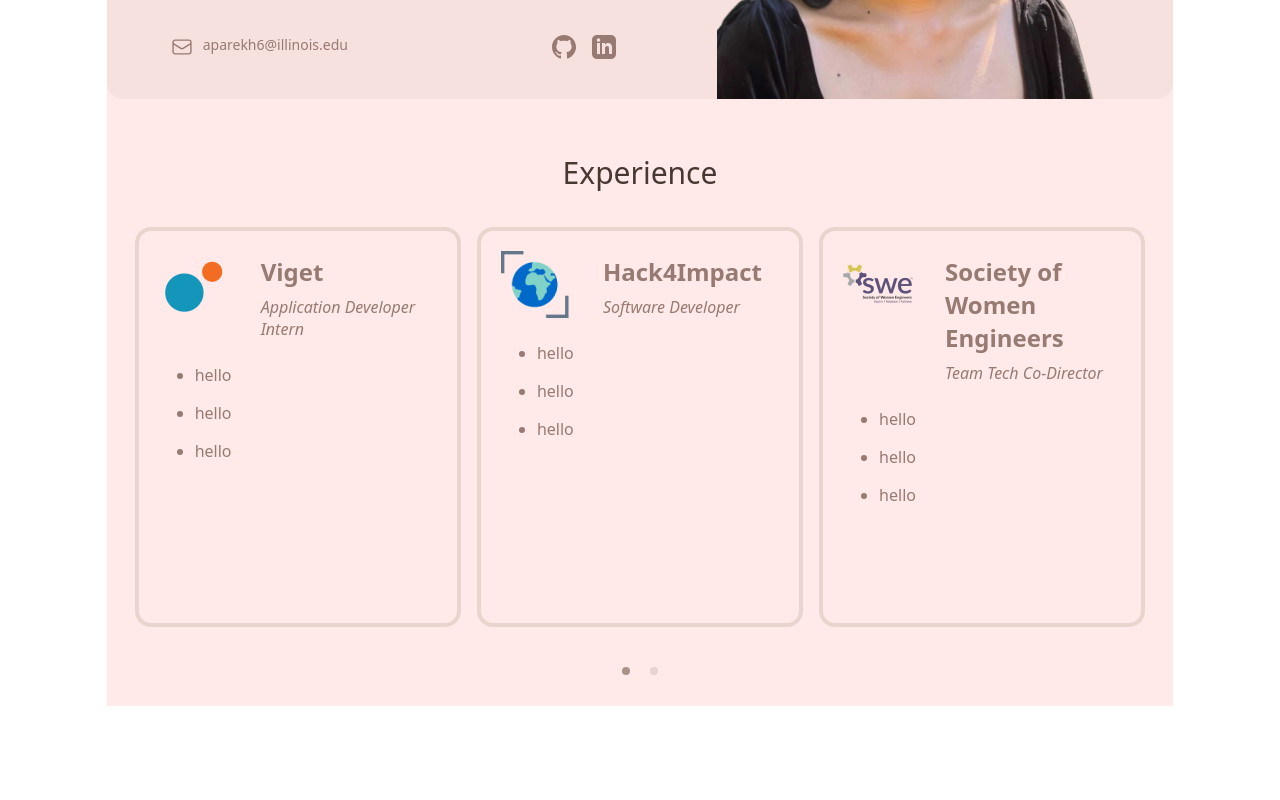
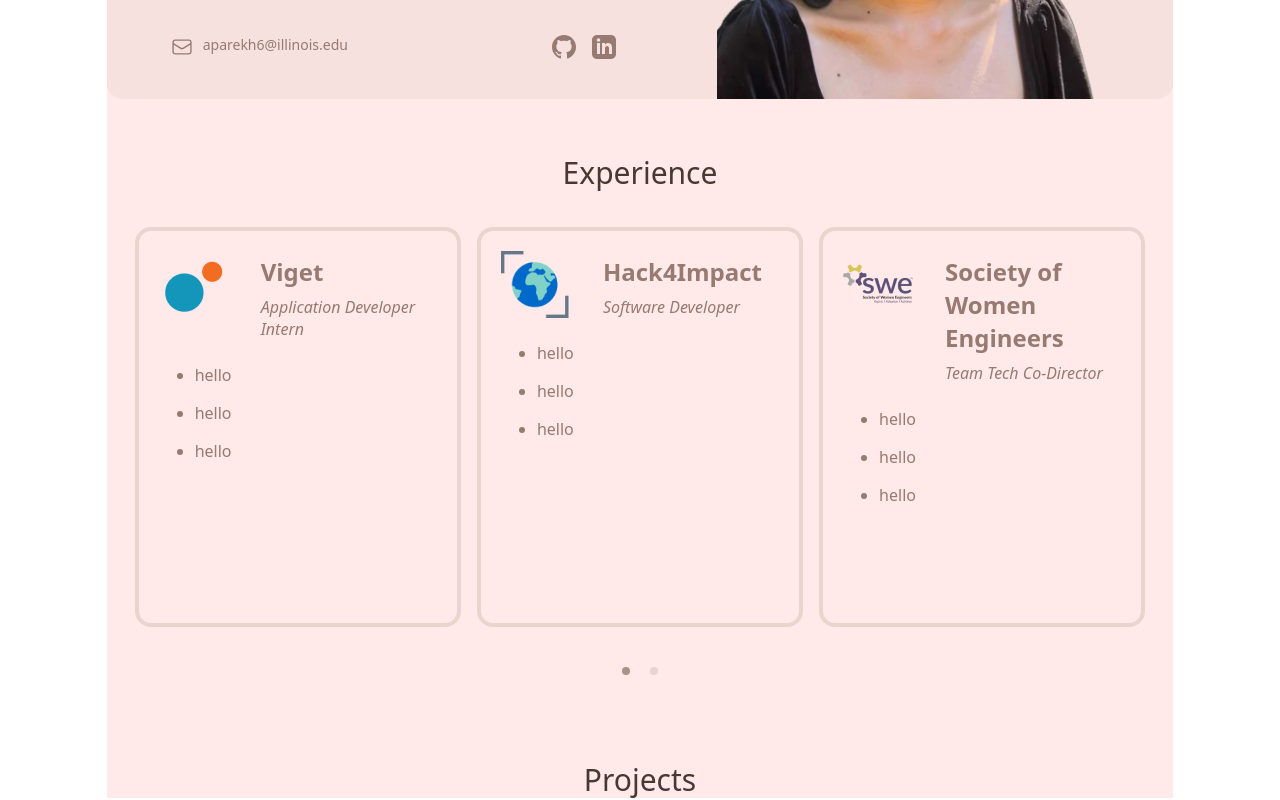
Before and after one commit to anyaparekh/website, a React (Create React App) app: page / in a window 1280 px wide. Shown: the part 350-1150 px from the top of the page. Before the commit the page ends 1056 px from the top, so only its background shows below. Built offline with nearby package versions, Linux system fonts and the light colour scheme; what @react-pdf/renderer would draw is missing.

Commit message:
Add Project header

```diff
--- a/src/App.tsx
+++ b/src/App.tsx
@@ -144,6 +144,9 @@
           />
         </div>
         {/* </div> */}
+        <p className="mt-14 self-center font-Aspekta font-medium text-3xl text-[#473931]">
+          Projects
+        </p>
       </div>
     </div>
   );
```
